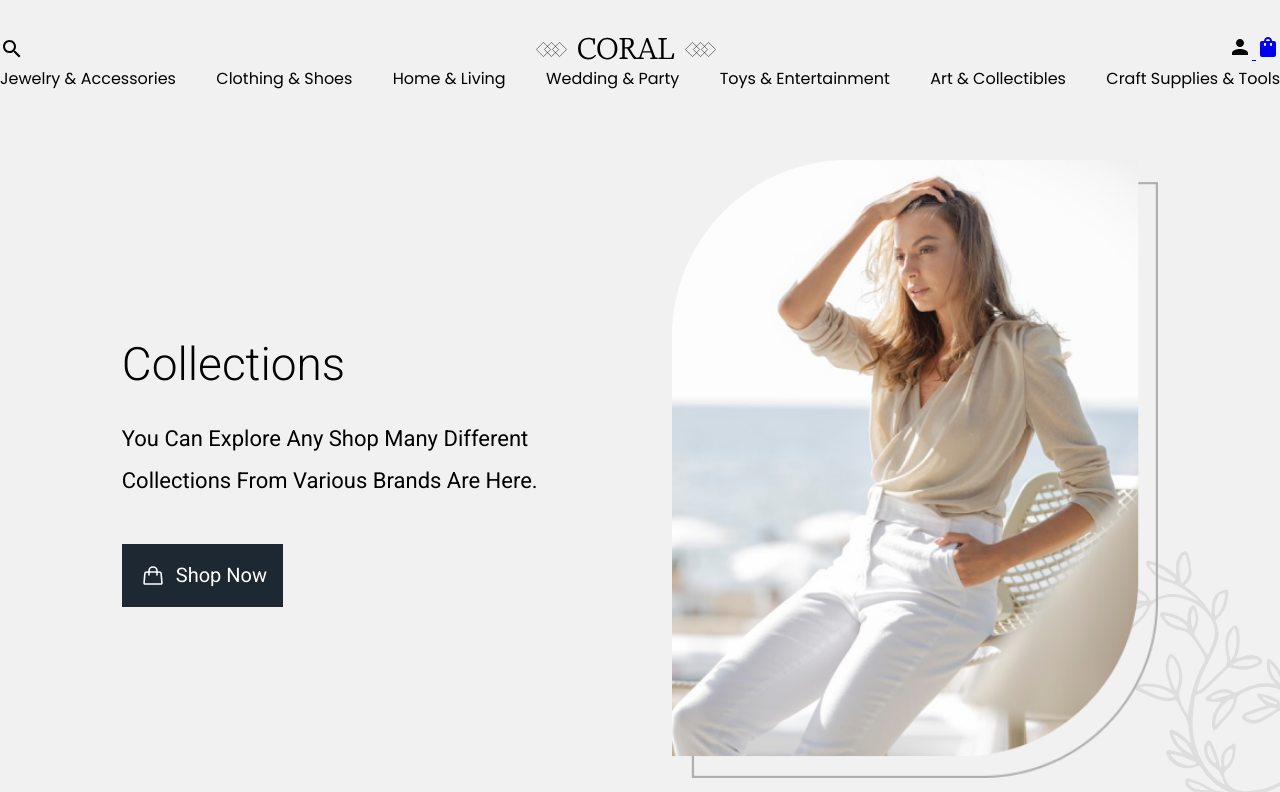
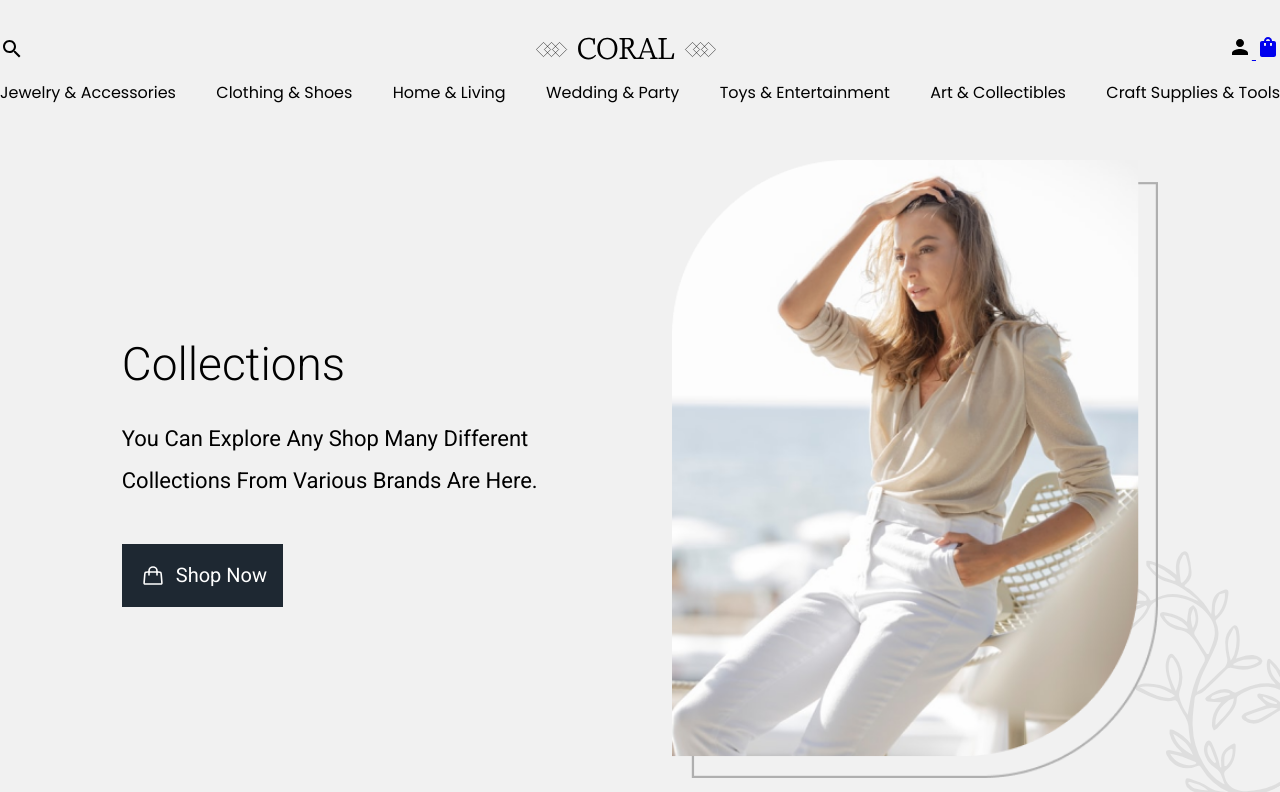
Before and after one commit to Hernanbp/GoClothing, a React (Create React App) app: page / in a window 1280 px wide. Shown: the top 792 px of the page. Built offline with nearby package versions, Linux system fonts and the light colour scheme.

Commit message:
navbar details

```diff
--- a/src/components/views/Navbar/styles.css
+++ b/src/components/views/Navbar/styles.css
@@ -27,6 +27,7 @@
 }
 .navbar_desktop > .bottom {
   /* border: 2px solid blue; */
+  margin-top: 14px;
   display: flex;
   justify-content: space-between;
 }
```
